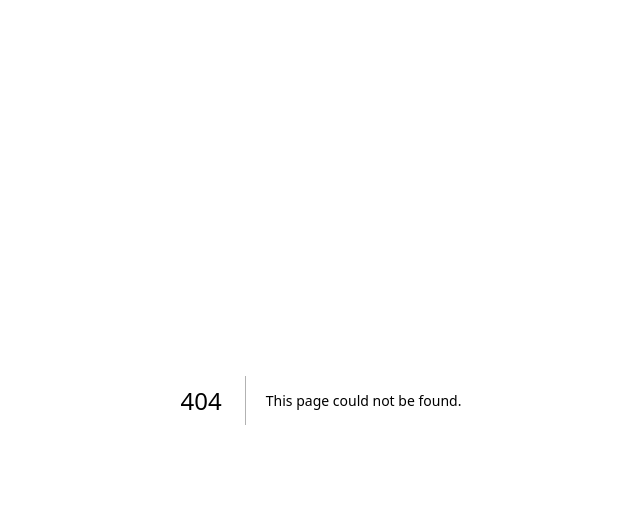
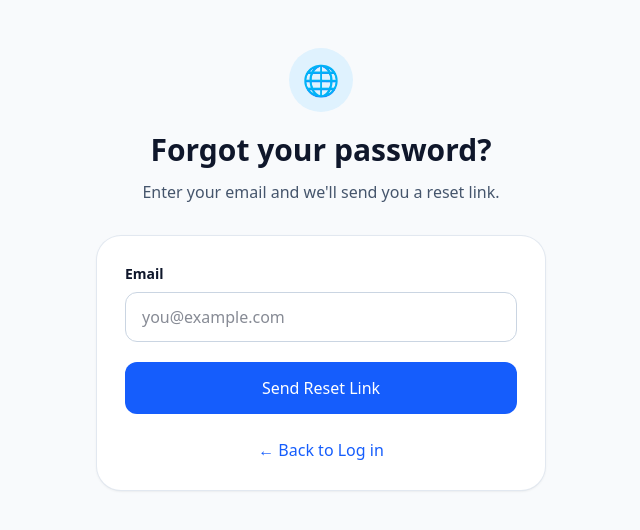
Before and after one commit to mb9081517-pixel/LanguageTalk, a Next.js app: page /forgot-password in a window 1280 px wide. Before the commit this address had no page. Shown: the top 530 px of the page, without its empty margins (319-959 px from the left). Built offline with nearby package versions, Linux system fonts and the light colour scheme; no server answers.

Commit message:
Create page.tsx

```diff
--- /dev/null
+++ b/app/forgot-password/page.tsx
@@ -0,0 +1,93 @@
+"use client";
+
+import { useState } from "react";
+import { createClient } from "@/lib/supabase/client";
+import { useRouter } from "next/navigation";
+
+export default function ForgotPasswordPage() {
+  const [email, setEmail] = useState("");
+  const [msg, setMsg] = useState("");
+  const [loading, setLoading] = useState(false);
+
+  const router = useRouter();
+  const supabase = createClient();
+
+  async function handleReset(e: React.FormEvent<HTMLFormElement>) {
+    e.preventDefault();
+    setLoading(true);
+    setMsg("");
+
+    const { error } = await supabase.auth.resetPasswordForEmail(email, {
+      redirectTo: `${window.location.origin}/reset-password`,
+    });
+
+    setLoading(false);
+
+    if (error) {
+      setMsg(error.message);
+      return;
+    }
+
+    setMsg("Password reset link sent! Check your email.");
+  }
+
+  return (
+    <main className="min-h-screen bg-slate-50 px-4 py-12 text-slate-900">
+      <div className="mx-auto max-w-md">
+        <div className="mb-8 text-center">
+          <div className="mx-auto flex h-16 w-16 items-center justify-center rounded-full bg-sky-100 text-3xl">
+            🌐
+          </div>
+
+          <h1 className="mt-5 text-3xl font-extrabold">
+            Forgot your password?
+          </h1>
+
+          <p className="mt-3 text-slate-600">
+            Enter your email and we&apos;ll send you a reset link.
+          </p>
+        </div>
+
+        <div className="rounded-3xl bg-white p-7 shadow-sm ring-1 ring-slate-200">
+          <form onSubmit={handleReset} className="space-y-5">
+            <div>
+              <label className="mb-2 block text-sm font-semibold">
+                Email
+              </label>
+
+              <input
+                type="email"
+                placeholder="you@example.com"
+                value={email}
+                onChange={(e) => setEmail(e.target.value)}
+                required
+                className="w-full rounded-xl border border-slate-300 px-4 py-3 text-base outline-none focus:border-blue-500 focus:ring-2 focus:ring-blue-100"
+              />
+            </div>
+
+            <button
+              type="submit"
+              disabled={loading}
+              className="w-full rounded-xl bg-blue-600 px-5 py-3.5 font-semibold text-white hover:bg-blue-700 disabled:opacity-60"
+            >
+              {loading ? "Sending..." : "Send Reset Link"}
+            </button>
+          </form>
+
+          {msg && (
+            <p className="mt-5 text-center text-sm text-slate-600">
+              {msg}
+            </p>
+          )}
+
+          <button
+            onClick={() => router.push("/login")}
+            className="mt-6 w-full text-center font-semibold text-blue-600 hover:underline"
+          >
+            ← Back to Log in
+          </button>
+        </div>
+      </div>
+    </main>
+  );
+            }
```
